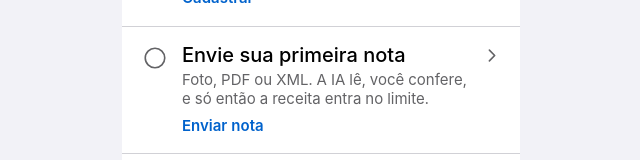
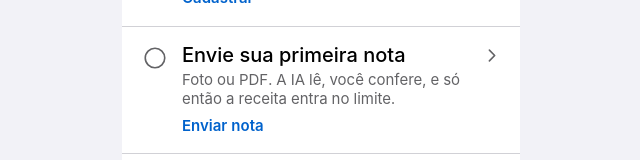
Before and after one commit to miguelquintanilhapy/teto, a Next.js app: page /primeiros-passos in a window 1280 px wide. Shown: the part 216-376 px from the top of the page, without its empty margins (319-959 px from the left). Built offline with nearby package versions, Linux system fonts and the light colour scheme.

Commit message:
fix(texto): o envio aceita foto e PDF, não XML

```diff
--- a/src/app/primeiros-passos/page.tsx
+++ b/src/app/primeiros-passos/page.tsx
@@ -40,7 +40,7 @@ async function Conteudo() {
     },
     {
       title: "Envie sua primeira nota",
-      text: "Foto, PDF ou XML. A IA lê, você confere, e só então a receita entra no limite.",
+      text: "Foto ou PDF. A IA lê, você confere, e só então a receita entra no limite.",
       done: hasNote,
       href: "/enviar",
       cta: "Enviar nota",
```
Also changed, not shown: 1 other file (tests, documents, lock files or other folders).
